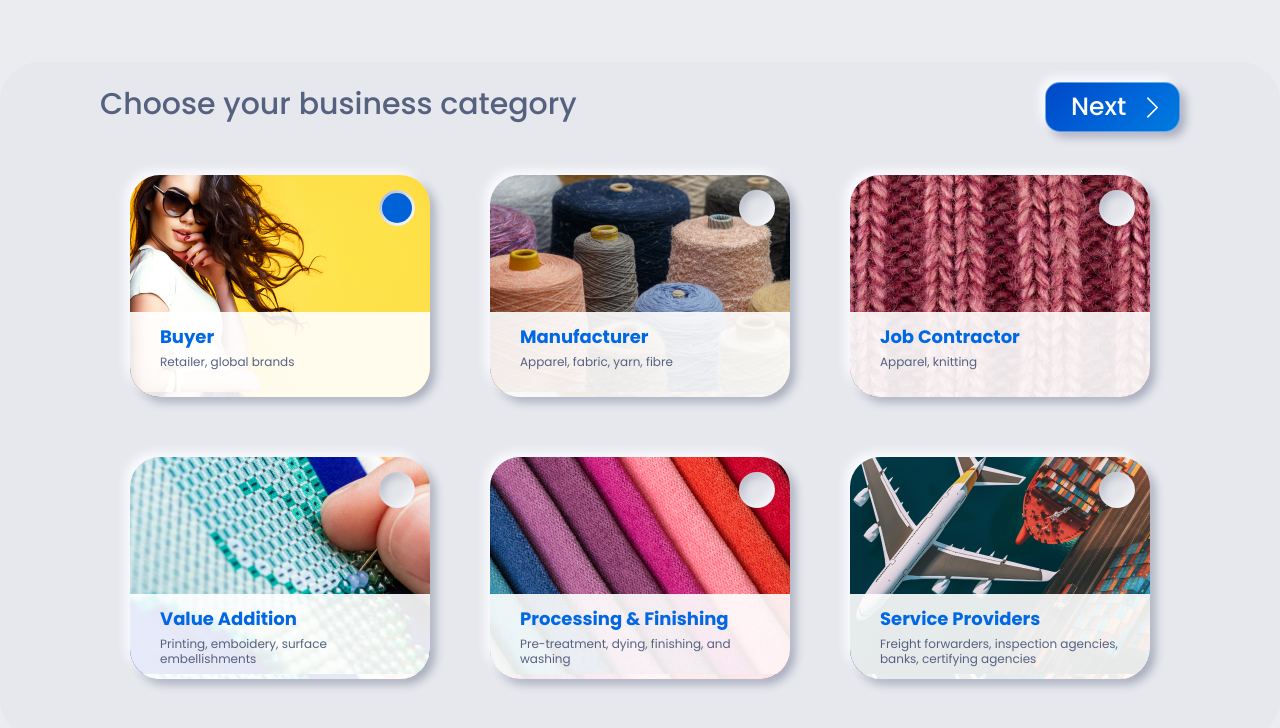
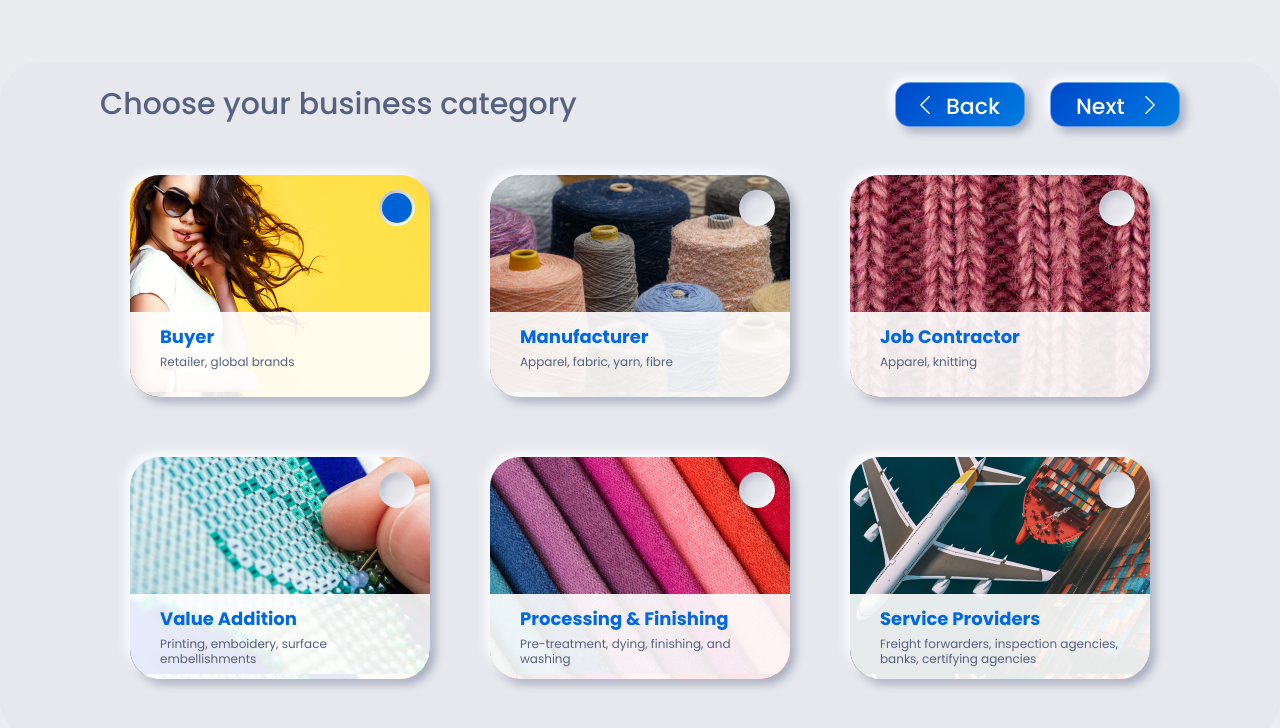
Before and after one commit to akv-venkatesh/kayventures, a React (Create React App) app: page /buyerbusinesscategory in a window 1280 px wide. Both pictures are taken after a click on the label 397 px from the left and 207 px from the top of the page. Shown: the top 728 px of the page. Built offline with nearby package versions, Linux system fonts and the light colour scheme.

Commit message:
button correction

```diff
--- a/src/App.css
+++ b/src/App.css
@@ -23,3 +23,6 @@ body::-webkit-scrollbar {
       inset 4px 4px 8px rgba(170, 179, 197, 0.25);
     border-radius: 20px;
   }
+  a{
+    text-decoration: none !important;
+  }
--- a/src/pages/Buyer/BuyerBusinessCategory.css
+++ b/src/pages/Buyer/BuyerBusinessCategory.css
@@ -1,3 +1,5 @@
+
+
 /* ######################################### */
 /* category */
 /* ######################################### */
@@ -8,9 +10,7 @@
   height: 100vh;
   /* margin: 20px 0px 20px 0px; */
 }
-  a{
-    text-decoration: none;
-  }
+
 .category_container {
   background: rgba(225, 228, 234, 0.5);
   backdrop-filter: blur(4px);
@@ -183,6 +183,99 @@
 .category_item_radio input[type="radio"]:checked + label::after {
   background: rgb(0, 98, 215);
 }
+
+
+
+.category_btn_section {
+  display: flex;
+  justify-content: center;
+  /* flex-direction: column; */
+  margin: 0px 100px 0px 0px;
+}
+.category_btn {
+  /* width: 1246px; */
+  display: flex;
+  justify-content: space-around;
+}
+.category_next_btn1 {
+  position: relative;
+  cursor: pointer;
+  width: 130px;
+  height: 45px;
+  background: linear-gradient(
+      135.37deg,
+      rgba(0, 0, 0, 0.4) 4.29%,
+      rgba(255, 255, 255, 0.4) 95.6%
+    ),
+    #0062d7;
+  background-blend-mode: soft-light, normal;
+  border: 1px solid rgba(255, 255, 255, 0.4);
+  box-sizing: border-box;
+  box-shadow: -5px -5px 10px #fafbff, 5px 5px 10px #a6abbd;
+  border-radius: 15px;
+  margin-right: 25px;
+}
+.category_next_btn1 span {
+  padding: 5px 0px 0px 50px;
+  position: absolute;
+  font-family: "Poppins";
+  font-style: normal;
+  font-weight: 500;
+  font-size: 22px;
+  line-height: 37px;
+  text-align: right;
+  color: #ffffff;
+}
+.category_next_btn2 {
+  position: relative;
+  cursor: pointer;
+  width: 130px;
+  height: 45px;
+  background: linear-gradient(
+      135.37deg,
+      rgba(0, 0, 0, 0.4) 4.29%,
+      rgba(255, 255, 255, 0.4) 95.6%
+    ),
+    #0062d7;
+  background-blend-mode: soft-light, normal;
+  border: 1px solid rgba(255, 255, 255, 0.4);
+  box-sizing: border-box;
+  box-shadow: -5px -5px 10px #fafbff, 5px 5px 10px #a6abbd;
+  border-radius: 15px;
+}
+.category_next_btn2 span {
+  padding: 5px 0px 0px 25px;
+  position: absolute;
+  font-family: "Poppins";
+  font-style: normal;
+  font-weight: 500;
+  font-size: 22px;
+  line-height: 37px;
+  text-align: left;
+  color: #ffffff;
+}
+
+.category_BsChevronRight {
+  position: absolute;
+  font-size: 22px;
+  top: 11px;
+  right: 18px;
+  font-weight: 500;
+  color: #ffffff;
+}
+.category_BsChevronLeft {
+  position: absolute;
+  font-size: 22px;
+  top: 11px;
+  left: 18px;
+  font-weight: 500;
+  color: #ffffff;
+}
+
+
+
+
+/*
 .category_next_btn {
   display: flex;
   justify-content: end;
@@ -222,32 +315,8 @@
   font-weight: 500;
   color: #ffffff;
 }
+ */
 
-  /* Responsive  */
-  /* @media screen and (max-width: 1582px) {
-    .category_item_section {
-      display: flex;
-      justify-content: center;
-      flex-direction: column;
-      align-items: center;
-    }
-  }
-  @media screen and (max-width: 675px) {
-    .category_body {
-      margin: 0px 0px 40px 0px;
-    }
-    .choose_category_head {
-      padding-left: 50px;
-      padding-top: 50px;
-    }
-    .category_next_btn {
-      display: flex;
-      justify-content: end;
-      position: relative;
-      padding-right: 10px;
-    }
-  } */
-  /* Responsive  */
 /* ######################################### */
 /*category*/
 /* ######################################### */
--- a/src/pages/Buyer/BuyerBusinessCategory.js
+++ b/src/pages/Buyer/BuyerBusinessCategory.js
@@ -3,7 +3,7 @@ import React, { useState } from "react";
 import { Link } from "react-router-dom";
 import "bootstrap/dist/css/bootstrap.min.css";
 import "./BuyerBusinessCategory.css";
-import { BsChevronRight } from "react-icons/bs";
+import { BsChevronRight ,BsChevronLeft} from "react-icons/bs";
 
 function BuyerBusinessCategory() {
   const [Visibility, setVisibility] = useState("none");
@@ -18,20 +18,30 @@ function BuyerBusinessCategory() {
   // console.log(selectedOption)
 
   return (
+
     <>
     <div className="category_body">
       <div className="category_container">
         <div className="choose_category_head">
           <h1>Choose your business category</h1>
-            <Link to="/buyertypes">
-              <div
-                className="category_next_btn"
-                style={{ display: Visibility }}
-              >
+          <div className="category_btn_section">
+              <div className="category_btn">
+              <Link to="buyercreateaccount" >
+                <div className="category_next_btn1">
+                  <BsChevronLeft className="category_BsChevronLeft" />
+                  <span>Back </span>
+                </div>
+                </Link>
+
+                <Link to="buyertypes" >
+                  <div className="category_next_btn2" style={{display:Visibility}}>
                     <span>Next </span>
-                <BsChevronRight className="BsChevronRight" />
-              </div>{" "}
+                    <BsChevronRight className="category_BsChevronRight" />
+                  </div>
                 </Link>
+              </div>
+            </div>
+
         </div>
         <div className="category_section">
           <div class="category_item_section">
@@ -140,17 +150,7 @@ function BuyerBusinessCategory() {
         </div>
       </div>
     </div>
-      {/* <div style={{display:"flex"}}>
-      <Link to="/manufacturertypes">
-              <div
-                className="category_next_btn"
-                style={{ visibility: Visibility }}
-              >
-                <span>Next </span>
-                <BsChevronRight className="BsChevronRight" />
-              </div>{" "}
-            </Link>
-      </div> */}
+
   </>
   );
 }
--- a/src/pages/Buyer/BuyerPrimaryDetails.js
+++ b/src/pages/Buyer/BuyerPrimaryDetails.js
@@ -14,7 +14,7 @@ function BuyerPrimaryDetails() {
         <div className="primary_form_body">
           <form className="primary_form_container" >
             <div className="primary_form_head">
-             <Link to="/manufacturertypes"><img src={arrow_left}  style={{cursor:"pointer"}} /></Link>
+             <Link to="/buyertypes"><img src={arrow_left}  style={{cursor:"pointer"}} /></Link>
               <h1>
                 Primary details / <span>Buyer</span>
               </h1>
--- a/src/pages/Buyer/BuyerTypes.css
+++ b/src/pages/Buyer/BuyerTypes.css
@@ -1,28 +1,28 @@
-
-
 /* ######################################### */
 /* BuyerTypes */
 /* ######################################### */
+.Buyertypes_category {
+  height: 100vh;
+  display: flex;
+  justify-content: center;
+  align-content: center;
+  flex-direction: column;
+}
 .Buyertypes_category_body {
   display: flex;
   justify-content: center;
-    /* flex-direction: column; */
-    margin: 100px 150px 40px 150px;
 }
 .Buyertypes_category_container {
   width: 1246px;
-    height: 883px;
-    /* left: 1583px;
-    top: 148px; */
-
   background: rgba(225, 228, 234, 0.5);
   backdrop-filter: blur(4px);
-
   border-radius: 40px;
 }
 .Buyertypes_choose_category_head {
   padding-left: 160px;
-    padding-top: 80px;
+  padding-top: 20px;
+  display: flex;
+  justify-content: space-between;
 }
 .Buyertypes_choose_category_head h1 {
   font-family: "Poppins";
@@ -34,7 +34,7 @@
 }
 .Buyertypes_category_section {
   display: flex;
-    margin: 70px 40px 40px 40px;
+  margin: 10px 40px 40px 40px;
   padding: 250px 100px 0px 100px;
   justify-content: center;
   align-content: center;
@@ -106,6 +106,9 @@
 .Buyertypes_category_item_radio {
   position: absolute;
   right: 20px;
+  display: flex;
+  justify-content: center;
+  align-items: center;
   top: 20px;
   width: 43.85px;
   height: 43.85px;
@@ -126,7 +129,8 @@
   position: relative;
   cursor: pointer;
   font-weight: bold;
-    padding-right: 32px;
+  width: 30px;
+  height: 30px;
 }
 .Buyertypes_category_item_radio label:nth-last-child(1) {
   padding-right: 0;
@@ -135,8 +139,6 @@
   position: absolute;
   width: 36px;
   height: 36px;
-    right: 15px;
-    top: 15px;
 
   background: linear-gradient(
       317.7deg,
@@ -155,8 +157,7 @@
   width: 30px;
   height: 30px;
   background: rgba(122, 122, 122, 0);
-    left: 7px;
-    top: -2px;
+
   margin: 0px 0px;
   margin-left: 0;
   border-radius: 50%;
@@ -174,15 +175,15 @@
   margin: 0px 150px 40px 150px;
 }
 .Buyertypes_category_btn {
-    width: 1246px;
+  /* width: 1246px; */
   display: flex;
-    justify-content: space-between;
+  justify-content: space-around;
 }
 .Buyertypes_category_next_btn1 {
   position: relative;
   cursor: pointer;
-    width: 157px;
-    height: 50px;
+  width: 130px;
+  height: 45px;
   background: linear-gradient(
       135.37deg,
       rgba(0, 0, 0, 0.4) 4.29%,
@@ -194,14 +195,15 @@
   box-sizing: border-box;
   box-shadow: -5px -5px 10px #fafbff, 5px 5px 10px #a6abbd;
   border-radius: 15px;
+  margin-right: 25px;
 }
 .Buyertypes_category_next_btn1 span {
-    padding: 7px 0px 0px 70px;
+  padding: 5px 0px 0px 50px;
   position: absolute;
   font-family: "Poppins";
   font-style: normal;
   font-weight: 500;
-    font-size: 25px;
+  font-size: 22px;
   line-height: 37px;
   text-align: right;
   color: #ffffff;
@@ -209,8 +211,8 @@
 .Buyertypes_category_next_btn2 {
   position: relative;
   cursor: pointer;
-    width: 157px;
-    height: 50px;
+  width: 130px;
+  height: 45px;
   background: linear-gradient(
       135.37deg,
       rgba(0, 0, 0, 0.4) 4.29%,
@@ -224,34 +226,33 @@
   border-radius: 15px;
 }
 .Buyertypes_category_next_btn2 span {
-    padding: 7px 0px 0px 25px;
+  padding: 5px 0px 0px 25px;
   position: absolute;
   font-family: "Poppins";
   font-style: normal;
   font-weight: 500;
-    font-size: 25px;
+  font-size: 22px;
   line-height: 37px;
   text-align: left;
   color: #ffffff;
 }
-  .BsChevronRight {
+
+.Buyertypes_category_BsChevronRight {
   position: absolute;
-    font-size: 25px;
-    top: 13px;
-    right: 18 px;
+  font-size: 22px;
+  top: 11px;
+  right: 18px;
   font-weight: 500;
   color: #ffffff;
 }
-  .BsChevronLeft {
+.Buyertypes_category_BsChevronLeft {
   position: absolute;
-    font-size: 25px;
-    top: 13px;
+  font-size: 22px;
+  top: 11px;
   left: 18px;
   font-weight: 500;
   color: #ffffff;
 }
-
-
 /* ######################################### */
 /* BuyerTypes */
 /* ######################################### */
--- a/src/pages/Buyer/BuyerTypes.js
+++ b/src/pages/Buyer/BuyerTypes.js
@@ -13,10 +13,26 @@ function BuyerTypes() {
   };
   return (
     <>
+      <div className="Buyertypes_category">
         <div className="Buyertypes_category_body">
           <div className="Buyertypes_category_container">
             <div className="Buyertypes_choose_category_head">
               <h1>We are</h1>
+              <div className="Buyertypes_category_btn_section">
+                <div className="Buyertypes_category_btn">
+                <Link to="buyerbusinesscategory"> <div className="Buyertypes_category_next_btn1">
+                    <BsChevronLeft className="Buyertypes_category_BsChevronLeft" />
+                    <span>Back </span>
+                  </div>
+                  </Link>
+                  <Link to="buyerprimarydetails">
+                    <div className="Buyertypes_category_next_btn2">
+                      <span>Next </span>
+                      <BsChevronRight className="Buyertypes_category_BsChevronRight" />
+                    </div>
+                  </Link>
+                </div>
+              </div>
             </div>
             <div className="Buyertypes_category_section">
               <div className="Buyertypes_category_item_section">
@@ -151,20 +167,8 @@ function BuyerTypes() {
                   </div>
                 </div>
               </div>
-
             </div>
           </div>
-      </div>
-      <div className="Buyertypes_category_btn_section">
-        <div className="Buyertypes_category_btn">
-          <div className="Buyertypes_category_next_btn1">
-            <BsChevronLeft className="BsChevronLeft" />
-            <span>Back </span>
-          </div>
-         <Link to="buyerprimarydetails" ><div className="Buyertypes_category_next_btn2">
-            <span>Next </span>
-            <BsChevronRight className="BsChevronRight" />
-          </div></Link>
         </div>
       </div>
     </>
--- a/src/pages/Manufacturer/ManufacturerBusinessCategory.css
+++ b/src/pages/Manufacturer/ManufacturerBusinessCategory.css
@@ -10,9 +10,7 @@
     height: 100vh;
     /* margin: 20px 0px 20px 0px; */
   }
-  a{
-    text-decoration: none;
-  }
+
   .category_container {
     background: rgba(225, 228, 234, 0.5);
     backdrop-filter: blur(4px);
@@ -185,6 +183,99 @@
   .category_item_radio input[type="radio"]:checked + label::after {
     background: rgb(0, 98, 215);
   }
+
+
+
+  .category_btn_section {
+    display: flex;
+    justify-content: center;
+    /* flex-direction: column; */
+    margin: 0px 100px 0px 0px;
+  }
+  .category_btn {
+    /* width: 1246px; */
+    display: flex;
+    justify-content: space-around;
+  }
+  .category_next_btn1 {
+    position: relative;
+    cursor: pointer;
+    width: 130px;
+    height: 45px;
+    background: linear-gradient(
+        135.37deg,
+        rgba(0, 0, 0, 0.4) 4.29%,
+        rgba(255, 255, 255, 0.4) 95.6%
+      ),
+      #0062d7;
+    background-blend-mode: soft-light, normal;
+    border: 1px solid rgba(255, 255, 255, 0.4);
+    box-sizing: border-box;
+    box-shadow: -5px -5px 10px #fafbff, 5px 5px 10px #a6abbd;
+    border-radius: 15px;
+    margin-right: 25px;
+  }
+  .category_next_btn1 span {
+    padding: 5px 0px 0px 50px;
+    position: absolute;
+    font-family: "Poppins";
+    font-style: normal;
+    font-weight: 500;
+    font-size: 22px;
+    line-height: 37px;
+    text-align: right;
+    color: #ffffff;
+  }
+  .category_next_btn2 {
+    position: relative;
+    cursor: pointer;
+    width: 130px;
+    height: 45px;
+    background: linear-gradient(
+        135.37deg,
+        rgba(0, 0, 0, 0.4) 4.29%,
+        rgba(255, 255, 255, 0.4) 95.6%
+      ),
+      #0062d7;
+    background-blend-mode: soft-light, normal;
+    border: 1px solid rgba(255, 255, 255, 0.4);
+    box-sizing: border-box;
+    box-shadow: -5px -5px 10px #fafbff, 5px 5px 10px #a6abbd;
+    border-radius: 15px;
+  }
+  .category_next_btn2 span {
+    padding: 5px 0px 0px 25px;
+    position: absolute;
+    font-family: "Poppins";
+    font-style: normal;
+    font-weight: 500;
+    font-size: 22px;
+    line-height: 37px;
+    text-align: left;
+    color: #ffffff;
+  }
+
+  .category_BsChevronRight {
+    position: absolute;
+    font-size: 22px;
+    top: 11px;
+    right: 18px;
+    font-weight: 500;
+    color: #ffffff;
+  }
+  .category_BsChevronLeft {
+    position: absolute;
+    font-size: 22px;
+    top: 11px;
+    left: 18px;
+    font-weight: 500;
+    color: #ffffff;
+  }
+
+
+
+
+/*
   .category_next_btn {
     display: flex;
     justify-content: end;
@@ -224,32 +315,8 @@
     font-weight: 500;
     color: #ffffff;
   }
+   */
 
-  /* Responsive  */
-  /* @media screen and (max-width: 1582px) {
-    .category_item_section {
-      display: flex;
-      justify-content: center;
-      flex-direction: column;
-      align-items: center;
-    }
-  }
-  @media screen and (max-width: 675px) {
-    .category_body {
-      margin: 0px 0px 40px 0px;
-    }
-    .choose_category_head {
-      padding-left: 50px;
-      padding-top: 50px;
-    }
-    .category_next_btn {
-      display: flex;
-      justify-content: end;
-      position: relative;
-      padding-right: 10px;
-    }
-  } */
-  /* Responsive  */
   /* ######################################### */
   /*category*/
   /* ######################################### */
--- a/src/pages/Manufacturer/ManufacturerBusinessCategory.js
+++ b/src/pages/Manufacturer/ManufacturerBusinessCategory.js
@@ -3,7 +3,7 @@ import React, { useState } from "react";
 import { Link } from "react-router-dom";
 import "bootstrap/dist/css/bootstrap.min.css";
 import "./ManufacturerBusinessCategory.css";
-import { BsChevronRight } from "react-icons/bs";
+import { BsChevronRight,BsChevronLeft } from "react-icons/bs";
 
 function ManufacturerBusinessCategory() {
   const [Visibility, setVisibility] = useState("none");
@@ -23,15 +23,22 @@ function ManufacturerBusinessCategory() {
         <div className="category_container">
           <div className="choose_category_head">
             <h1>Choose your business category</h1>
-            <Link to="/manufacturertypes">
-              <div
-                className="category_next_btn"
-                style={{ display: Visibility }}
-              >
-                <span>Next </span>
-                <BsChevronRight className="BsChevronRight" />
-              </div>{" "}
-            </Link>
+            <div className="category_btn_section">
+                <div className="category_btn">
+                 <Link to="manufacturercreateaccount"> <div className="category_next_btn1">
+                    <BsChevronLeft className="category_BsChevronLeft" />
+                    <span>Back </span>
+                  </div>
+                  </Link>
+                  <Link to="manufacturertypes" >
+                    <div className="category_next_btn2" style={{display:Visibility}}>
+                      <span>Next </span>
+                      <BsChevronRight className="category_BsChevronRight" />
+                    </div>
+                  </Link>
+                </div>
+              </div>
+
           </div>
           <div className="category_section">
             <div class="category_item_section">
@@ -140,17 +147,7 @@ function ManufacturerBusinessCategory() {
           </div>
         </div>
       </div>
-      {/* <div style={{display:"flex"}}>
-      <Link to="/manufacturertypes">
-              <div
-                className="category_next_btn"
-                style={{ visibility: Visibility }}
-              >
-                <span>Next </span>
-                <BsChevronRight className="BsChevronRight" />
-              </div>{" "}
-            </Link>
-      </div> */}
+
     </>
   );
 }
--- a/src/pages/Manufacturer/ManufacturerTypes.js
+++ b/src/pages/Manufacturer/ManufacturerTypes.js
@@ -6,8 +6,6 @@ import bag from "../../assets/icons/bag.svg";
 import { Link } from "react-router-dom";
 
 function ManufacturerTypes() {
-
-
   const [Visibility, setVisibility] = useState("none");
   const [selectedOption, setselectedOption] = useState(null);
 
@@ -19,11 +17,30 @@ function ManufacturerTypes() {
   };
   return (
     <>
-    <div className="Manufacturertypes_category" >
+      <div className="Manufacturertypes_category">
         <div className="Manufacturertypes_category_body">
           <div className="Manufacturertypes_category_container">
             <div className="Manufacturertypes_choose_category_head">
               <h1>We are</h1>
+              <div className="Manufacturertypes_category_btn_section">
+                <div className="Manufacturertypes_category_btn">
+                  <Link to="/manufacturerbusinesscategory">
+                    <div className="Manufacturertypes_category_next_btn1">
+                      <BsChevronLeft className="Manufacturertypes_category_BsChevronLeft" />
+                      <span>Back </span>
+                    </div>
+                  </Link>
+                  <Link
+                    to="/manufacturerprimarydetails"
+                    style={{ display: Visibility }}
+                  >
+                    <div className="Manufacturertypes_category_next_btn2">
+                      <span>Next </span>
+                      <BsChevronRight className="Manufacturertypes_category_BsChevronRight" />
+                    </div>
+                  </Link>
+                </div>
+              </div>
             </div>
             <div className="Manufacturertypes_category_section">
               <div class="Manufacturertypes_category_item_section">
@@ -89,20 +106,6 @@ function ManufacturerTypes() {
             </div>
           </div>
         </div>
-      <div className="Manufacturertypes_category_btn_section">
-        <div className="Manufacturertypes_category_btn">
-          <Link to="/manufacturerbusinesscategory"><div className="Manufacturertypes_category_next_btn1">
-            <BsChevronLeft className="Manufacturertypes_category_BsChevronLeft" />
-            <span>Back </span>
-          </div></Link>
-          <Link to="/manufacturerprimarydetails" style={{display:Visibility}}>
-            <div className="Manufacturertypes_category_next_btn2">
-              <span>Next </span>
-              <BsChevronRight className="Manufacturertypes_category_BsChevronRight" />
-            </div>
-          </Link>
-        </div>
-      </div>
       </div>
     </>
   );
```
Also changed, not shown: src/pages/Manufacturer/ManufacturerTypes.css (+18 -47 lines). Lines whose indentation alone changed are shown as unchanged.
